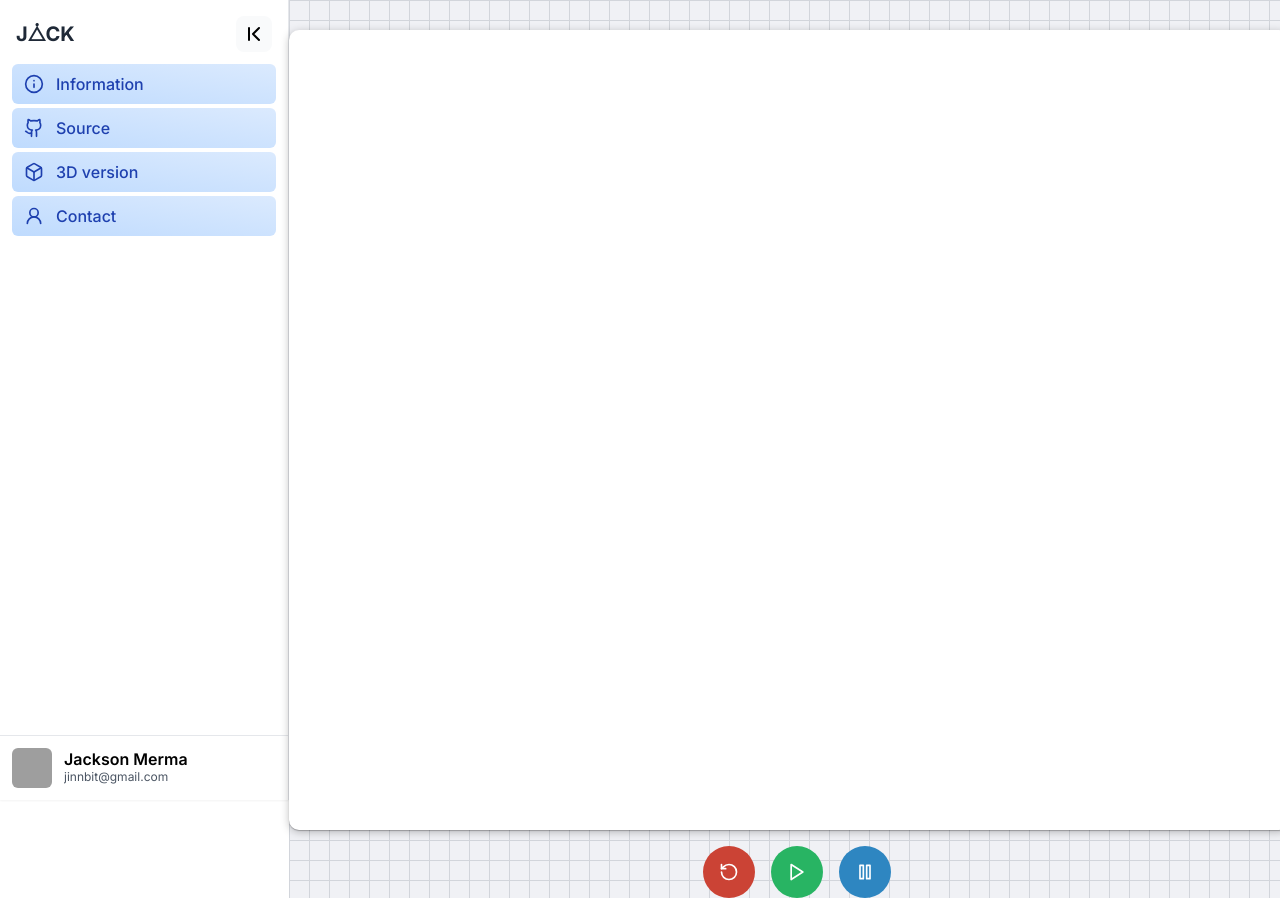
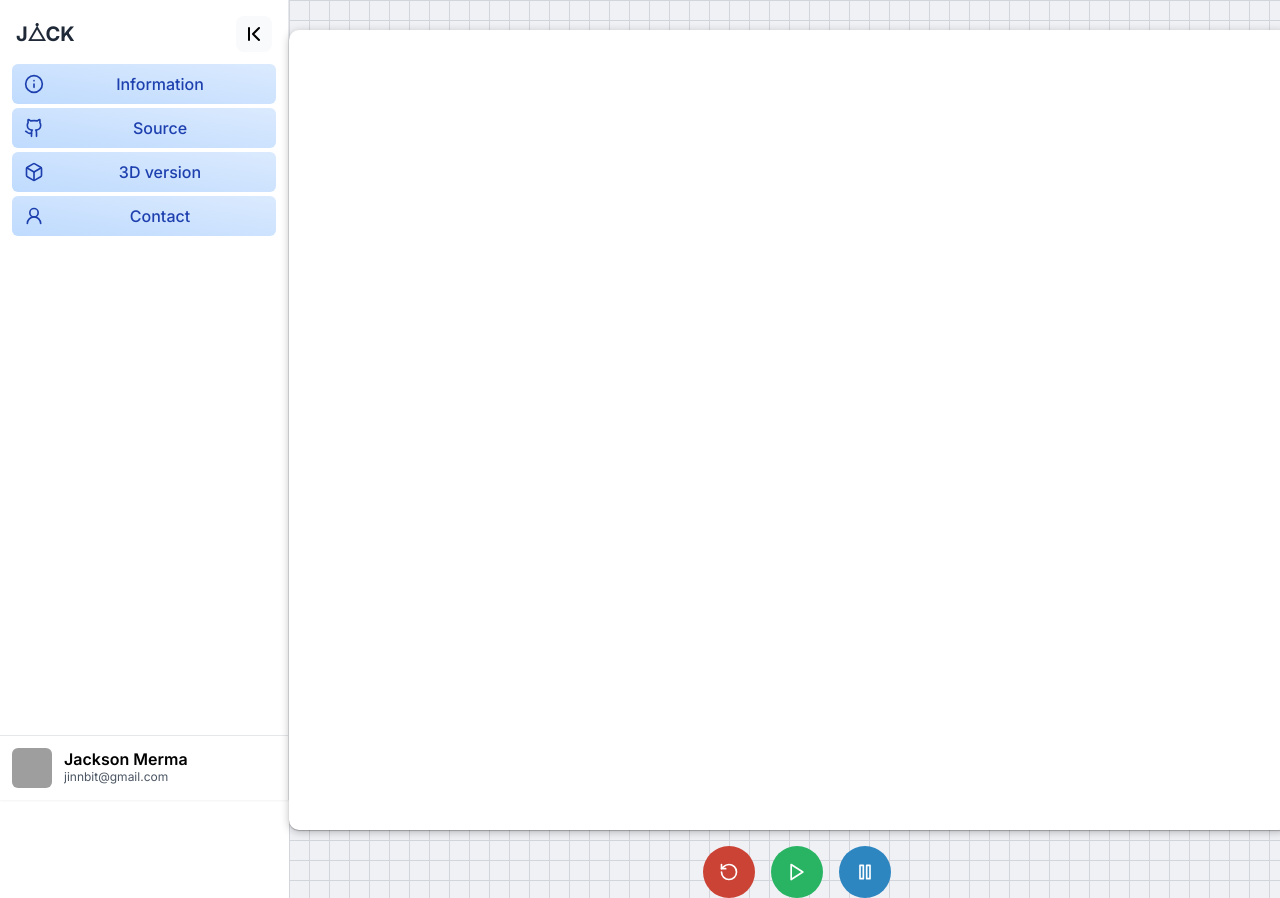
Before and after one commit to JackMerma/game-of-life, a Next.js app: page / in a window 1280 px wide. Built offline with nearby package versions, Linux system fonts and the light colour scheme; grey boxes are pictures that could not be loaded.

Commit message:
popup component agregado (libreria) y usado para el sidebar, además se definió estilo para el popup

```diff
--- a/package.json
+++ b/package.json
@@ -15,6 +15,7 @@
     "react": "^18",
     "react-dom": "^18",
     "react-router-dom": "^6.17.0",
+    "reactjs-popup": "^2.0.6",
     "semantic-ui-react": "^2.1.4"
   },
   "devDependencies": {
--- a/src/app/components/SideBarSection.jsx
+++ b/src/app/components/SideBarSection.jsx
@@ -11,10 +11,11 @@ import {
 const SideBarSection = () => {
   return (
     <Sidebar>
-        <SidebarItem icon={<Info size={20} />} text='Information' active />
-        <SidebarItem icon={<Github size={20} />} text='Source' active />
-        <SidebarItem icon={<Box size={20} />} text='3D version' active />
-        <SidebarItem icon={<User2 size={20} />} text='Contact' active />
+	 <div id='popup-root'></div>
+        <SidebarItem content={<h1>Hola</h1>} icon={<Info size={20} />} text='Information' active />
+        <SidebarItem content={"bla bla"} icon={<Github size={20} />} text='Source' active />
+        <SidebarItem content={"bla bla"} icon={<Box size={20} />} text='3D version' active />
+        <SidebarItem content={"bla bla"} icon={<User2 size={20} />} text='Contact' active />
     </Sidebar>
   )
 }
--- a/src/app/components/Sidebar.jsx
+++ b/src/app/components/Sidebar.jsx
@@ -1,6 +1,9 @@
 "use client"
 import { MoreVertical, ChevronLast, ChevronFirst } from "lucide-react"
 import { useContext, createContext, useState } from "react"
+import React from 'react'
+import Popup from 'reactjs-popup'
+import 'reactjs-popup/dist/index.css'
 
 const SidebarContext = createContext()
 
@@ -52,11 +55,14 @@ export default function Sidebar({ children }) {
 	)
 }
 
-export function SidebarItem({ icon, text, active, alert }) {
+export function SidebarItem({ content, icon, text, active, alert }) {
 	const { expanded } = useContext(SidebarContext)
 
 	return (
-		<li
+		<Popup
+		trigger={
+
+			<button
 			className={`
 		  relative flex items-center py-2 px-3 my-1
 		  font-medium rounded-md cursor-pointer
@@ -93,6 +99,25 @@ export function SidebarItem({ icon, text, active, alert }) {
 				{text}
 				</div>
 			)}
-		</li>
+			</button>
+		}
+
+		modal
+		nested
+		>
+		{close => (
+			<div className="modal">
+			<button className="close" onClick={close}>
+			&times;
+			</button>
+			<div className="header"> {text} </div>
+			<div className="content">
+			{content}
+			</div>
+			<div className="actions">
+			</div>
+			</div>
+		)}
+		</Popup>
 	)
 }
--- a/src/app/globals.css
+++ b/src/app/globals.css
@@ -37,3 +37,40 @@
 	display: flex;
 	justify-content: center;
 }
+
+.modal {
+	font-size: 12px;
+}
+.modal > .header {
+	width: 100%;
+	border-bottom: 1px solid gray;
+	font-size: 18px;
+	text-align: center;
+	padding: 5px;
+}
+.modal > .content {
+	width: 100%;
+	padding: 10px 5px;
+}
+.modal > .actions {
+	width: 100%;
+	padding: 10px 5px;
+	margin: auto;
+	text-align: center;
+}
+.modal > .close {
+	cursor: pointer;
+	position: absolute;
+	display: block;
+	padding: 2px 5px;
+	line-height: 20px;
+	right: -10px;
+	top: -10px;
+	font-size: 24px;
+	background: #E5E8E8;
+	border-radius: 18px;
+	border: 1px solid #cfcece;
+}
+.popup-content {
+	border-radius: 5px;
+}
```
Also changed, not shown: 1 other file (tests, documents, lock files or other folders). Lines whose indentation alone changed are shown as unchanged.
